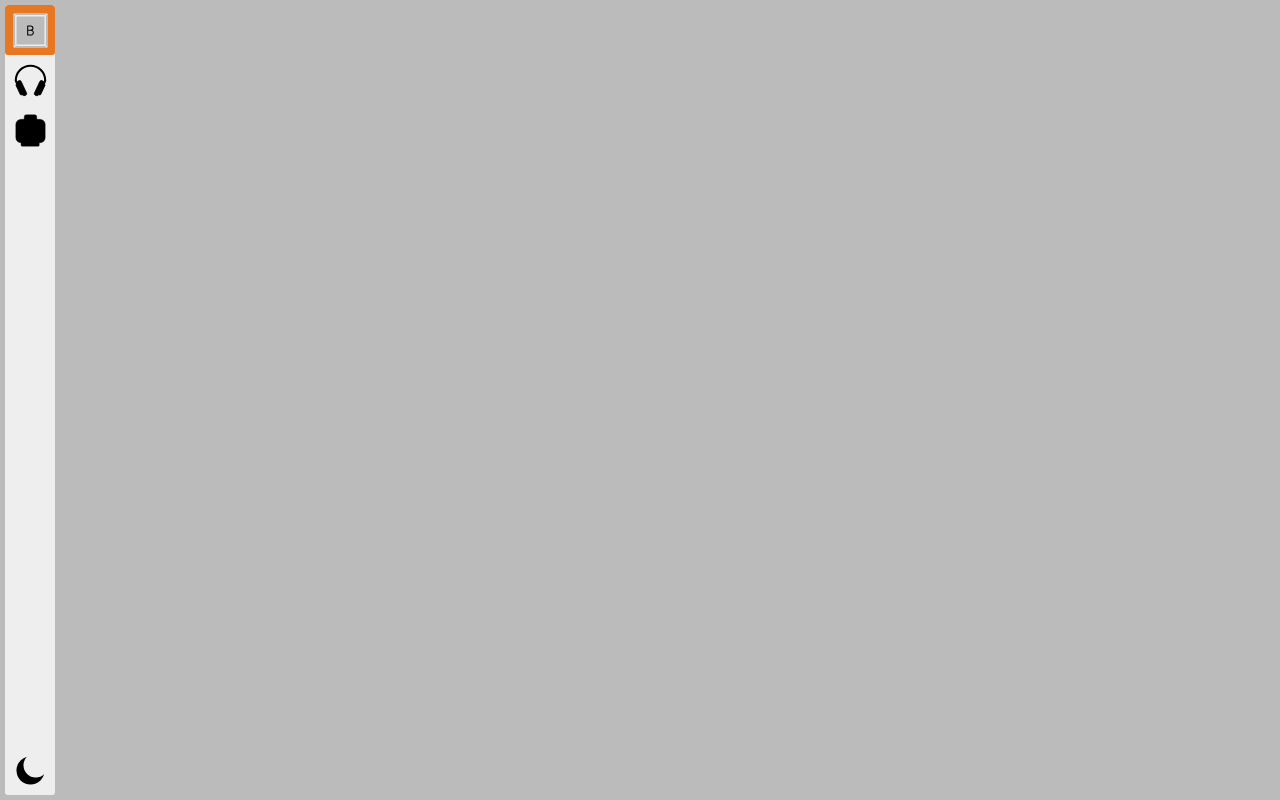
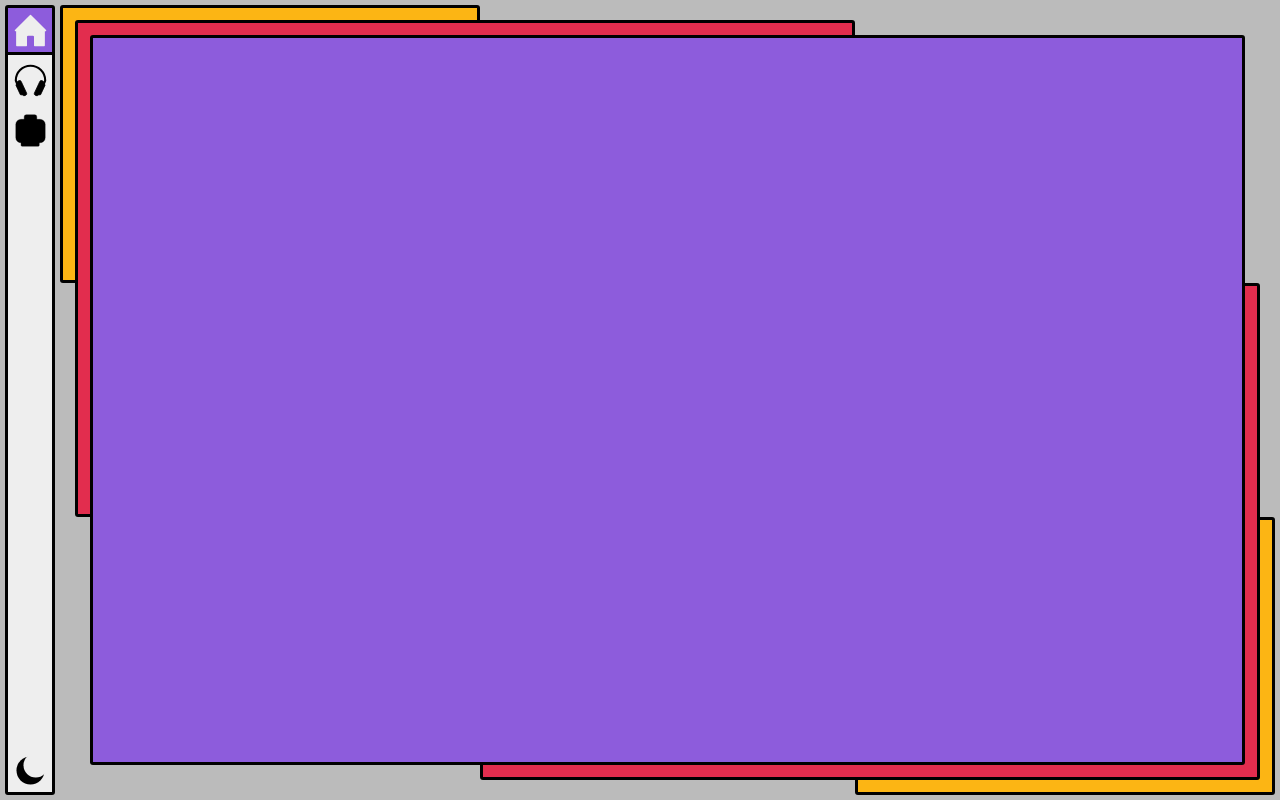
Before and after one commit to benbrott/benbrott, a React (Create React App) app: page /#/ in a window 1280 px wide. Built offline with nearby package versions, Linux system fonts and the light colour scheme.

Commit message:
Added black border styling Added basic design for home page

```diff
--- a/src/App/About/About.module.css
+++ b/src/App/About/About.module.css
@@ -6,7 +6,7 @@
 .banner {
   width: 90%;
   max-height: 250px;
-  margin: 0 5%;
+  margin: 5px 5% 0;
 }
 
 .text {
@@ -21,7 +21,7 @@
 }
 
 .text > p > a {
-  color: #e87722;
+  color: #8d5cdc;
 }
 
 .text.dark {
--- a/src/App/App.js
+++ b/src/App/App.js
@@ -8,10 +8,10 @@ import Music from './Music/Music'
 import About from './About/About'
 import headphonesLight from './assets/headphonesLight.svg';
 import headphonesDark from './assets/headphonesDark.svg';
+import homeLight from './assets/homeLight.svg';
+import homeDark from './assets/homeDark.svg';
 import legoLight from './assets/legoLight.svg';
 import legoDark from './assets/legoDark.svg';
-import logoLight from './assets/logoLight.svg';
-import logoDark from './assets/logoDark.svg';
 import sunLight from './assets/sunLight.svg';
 import moonDark from './assets/moonDark.svg';
 import { KEYS } from '../utils/events';
@@ -73,7 +73,7 @@ class App extends React.PureComponent {
     return [
       {
         path: PATH_HOME,
-        icons: { light: logoLight, dark: logoDark },
+        icons: { light: homeLight, dark: homeDark },
         alt: REFS.HOME
       },
       {
--- a/src/App/App.module.css
+++ b/src/App/App.module.css
@@ -1,7 +1,7 @@
 @media only screen
   and (max-width: 57.99em) {
   .container {
-    padding: 5px 10px 10px 10px;
+    padding: 5px 5px 5px 5px;
   }
 
   .navBar {
@@ -9,22 +9,22 @@
 
     width: calc(100vw - 10px);
     height: 50px;
-    margin: 0 0 10px -5px;
+    margin: 0 0 5px 0;
   }
 
-  .iconContainer:focus,
-  .iconContainer:hover {
-    border-top-width: 3px;
-    border-top-style: solid;
-    border-bottom-width: 3px;
-    border-bottom-style: solid;
+  .iconGroup:first-of-type {
+    margin-left: -3px;
+  }
+
+  .iconGroup:last-of-type {
+    margin-right: -3px;
   }
 }
 
 @media only screen
   and (min-width: 58em) {
   .container {
-    padding: 10px 10px 10px 65px;
+    padding: 5px 5px 5px 60px;
   }
 
   .navBar {
@@ -38,12 +38,12 @@
     height: calc(100vh - 10px);
   }
 
-  .iconContainer:focus,
-  .iconContainer:hover {
-    border-right-width: 3px;
-    border-right-style: solid;
-    border-left-width: 3px;
-    border-left-style: solid;
+  .iconGroup:first-of-type {
+    margin-top: -3px;
+  }
+
+  .iconGroup:last-of-type {
+    margin-bottom: -3px;
   }
 }
 
@@ -57,6 +57,7 @@
 
   box-sizing: border-box;
 
+  border: 3px solid #000;
   border-radius: 3px;
   background-color: #eee;
 }
@@ -80,9 +81,8 @@
   height: 50px;
 
   cursor: pointer;
-  transition: border 200ms;
 
-  border-color: #e87722;
+  border-color: #8d5cdc;
   border-radius: 3px;
 }
 
@@ -96,10 +96,11 @@
 }
 
 .iconContainer.currentIcon {
-  background-color: #e87722;
+  border: 3px solid #000;
+  background-color: #8d5cdc;
 }
 
-.iconContainer.dark.currentIcon {
+.iconContainer.currentIcon.dark {
   background-color: #fcb514;
 }
 
--- a/src/App/Home/Home.js
+++ b/src/App/Home/Home.js
@@ -10,6 +10,11 @@ class Home extends React.PureComponent {
   render() {
     return (
       <div className={styles.container}>
+        <div className={styles.layer1}/>
+        <div className={styles.layer2}/>
+        <div className={styles.layer3}/>
+        <div className={styles.layer4}/>
+        <div className={styles.layer5}/>
       </div>
     );
   }
--- a/src/App/Home/Home.module.css
+++ b/src/App/Home/Home.module.css
@@ -1,4 +1,62 @@
+@media only screen
+  and (max-width: 57.99em) {
+  .container {
+    height: calc(100vh - 65px);
+  }
+}
+
+@media only screen
+  and (min-width: 58em) {
+  .container {
+    height: calc(100vh - 10px);
+  }
+}
+
 .container {
+  display: grid;
+
   width: 100%;
-  height: 100%;
+
+  grid-template-columns: 15px 15px 15px 1fr 1fr 1fr 15px 15px 15px;
+  grid-template-rows: 15px 15px 15px 1fr 1fr 1fr 15px 15px 15px;
 }
+
+.container > div {
+  border: solid #000 3px;
+  border-radius: 3px;
+}
+
+.layer1 {
+  background-color: #fcb514;
+
+  grid-column: 1 / span 4;
+  grid-row: 1 / span 4;
+}
+
+.layer2 {
+  background-color: #e22d4e;
+
+  grid-column: 2 / span 4;
+  grid-row: 2 / span 4;
+}
+
+.layer3 {
+  background-color: #fcb514;
+
+  grid-column: 6 / span 4;
+  grid-row: 6 / span 4;
+}
+
+.layer4 {
+  background-color: #e22d4e;
+
+  grid-column: 5 / span 4;
+  grid-row: 5 / span 4;
+}
+
+.layer5 {
+  background-color: #8d5cdc;
+
+  grid-column: 3 / span 5;
+  grid-row: 3 / span 5;
+}
--- a/src/App/Music/Music.module.css
+++ b/src/App/Music/Music.module.css
@@ -45,6 +45,7 @@
   box-sizing: border-box;
   width: 100%;
   height: 100%;
+  padding: 5px;
 
   grid-gap: 10px;
 }
@@ -73,11 +74,13 @@
   top: 0;
   left: 0;
 
+  box-sizing: border-box;
   width: 100%;
   height: 100%;
 
   transition: margin-left 600ms, height 200ms, width 200ms, top 200ms, left 200ms;
 
+  border: solid #000 3px;
   border-radius: 3px;
 }
 
@@ -104,6 +107,7 @@
 
   padding: 5px 3px;
 
+  border: solid #000 3px;
   border-radius: 3px;
 }
 
```
